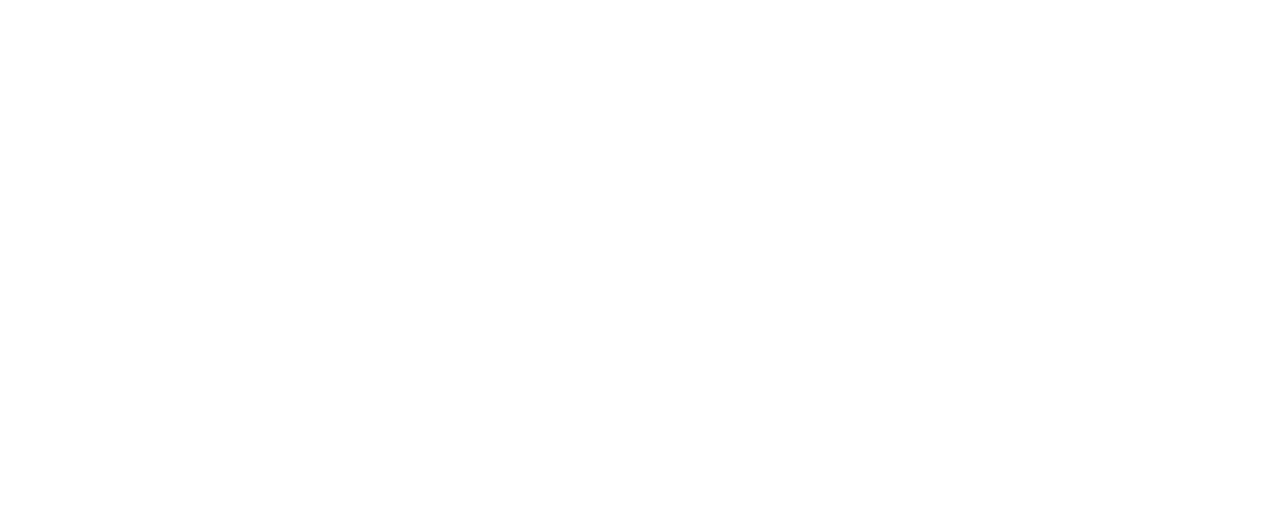
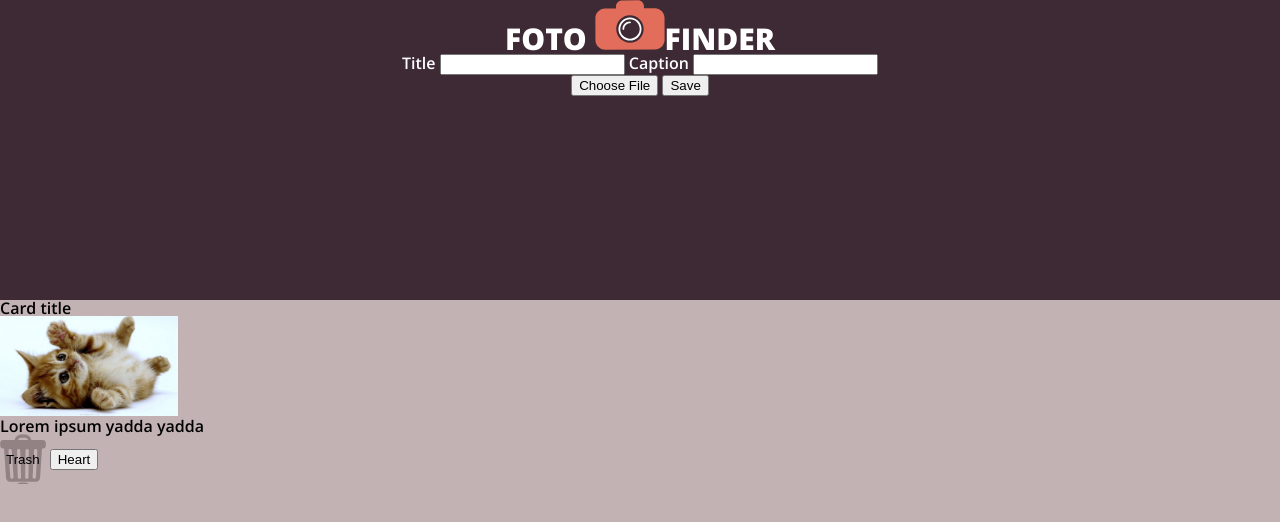
Before and after one commit to kccrs/foto-finder, a website: page index.html in a window 1280 px wide. Drawn offline with nearby package versions, Linux system fonts and the light colour scheme.

Commit message:
Add preliminary styles and content card image placeholder.

```diff
--- a/index.html
+++ b/index.html
@@ -5,11 +5,37 @@
   <meta charset="UTF-8">
   <meta name="viewport" content="width=device-width, initial-scale=1.0">
   <title>Foto Finder</title>
+  <link href="https://fonts.googleapis.com/css?family=Open+Sans:600,800" rel="stylesheet">
   <link rel="stylesheet" href="reset.css">
   <link rel="stylesheet" href="styles.css">
 </head>
 <body>
-
+  <header>
+    <h1>FOTO <img src="photos/foto-finder-logo.svg" alt="Icon of a camera." class="image-logo">FINDER</h1>
+    <label class="label-title">
+      Title
+      <input type="text" class="input-title">
+    </label>
+    <label class="label-caption">
+      Caption
+      <input type="text" class="input-caption">
+    </label>
+    <section class="button-section header-buttons">
+      <button>Choose File</button>
+      <button>Save</button>
+    </section>
+  </header>
+  <main>
+    <div class="single-card">
+      <h2>Card title</h2>
+      <img src="photos/kitten.jpg" alt="Cute kitten">
+      <p>Lorem ipsum yadda yadda</p>
+      <section class='button-section card-buttons'>
+        <button class="trash-button">Trash</button>
+        <button>Heart</button>
+      </section>
+    </div>
+  </main>
   <script src="scripts.js"></script>
 </body>
 
--- a/scripts.js
+++ b/scripts.js
@@ -0,0 +1,5 @@
+
+var mainDiv = document.querySelector('.main');
+
+mainDiv.appendChild(<li>Does this work?</li>)
+mainDiv.appendChild('<li>Does this work?</li>)
--- a/styles.css
+++ b/styles.css
@@ -6,3 +6,43 @@ html {
 *, *:before, *:after {
   box-sizing: inherit;
 }
+
+body {
+  font-family: 'Open Sans', sans-serif;
+}
+
+ header {
+   background-color: #3E2A35;
+   height: 300px;
+   text-align: center;
+ }
+
+ h1 {
+   color: #FFF;
+   font-size: 30px;
+   font-weight: 800;
+ }
+
+ label {
+   color: #FFF;
+ }
+
+ .image-logo {
+   height: 50px;
+ }
+
+ main {
+   background-color: #C2B2B4;
+   height: 700px;
+  }
+
+img {
+   height: 100px;
+ }
+
+ .trash-button {
+   height: 50px;
+   background: transparent;
+   border: none;
+   background-image: url('photos/delete.svg');
+ }
```
Also changed, not shown: photos/delete-active.svg (added), photos/delete.svg (added), photos/favorite-active.svg (added), photos/favorite.svg (added), photos/foto-finder-logo.svg (added), photos/kitten.jpg (added).
